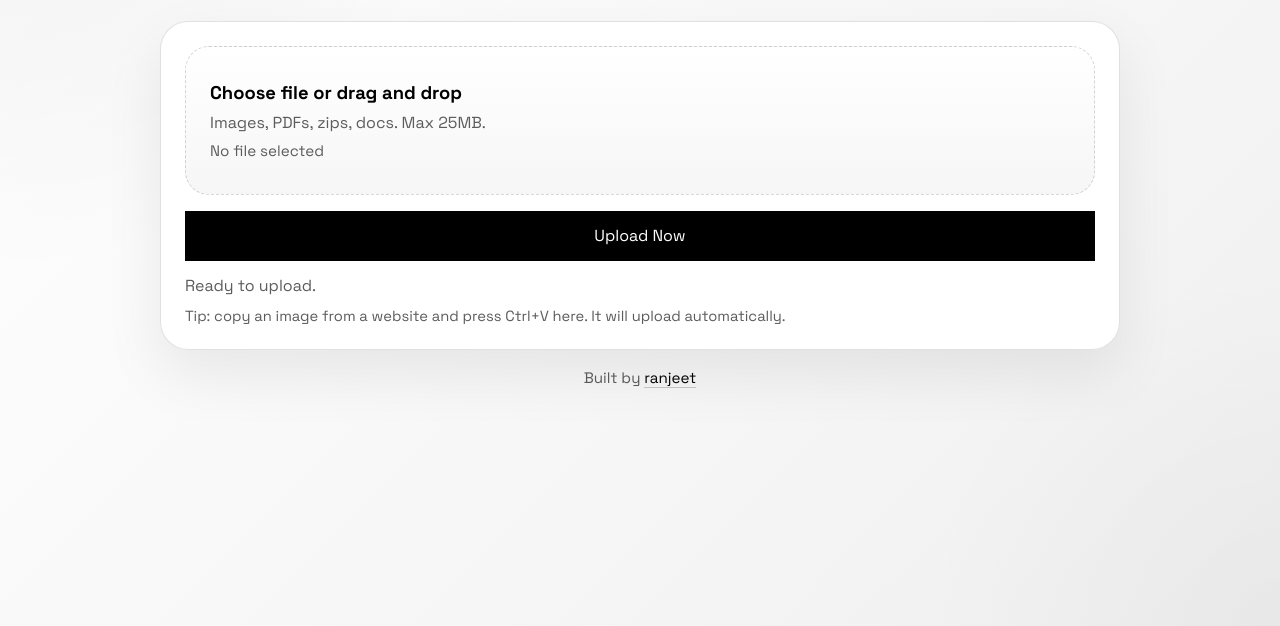
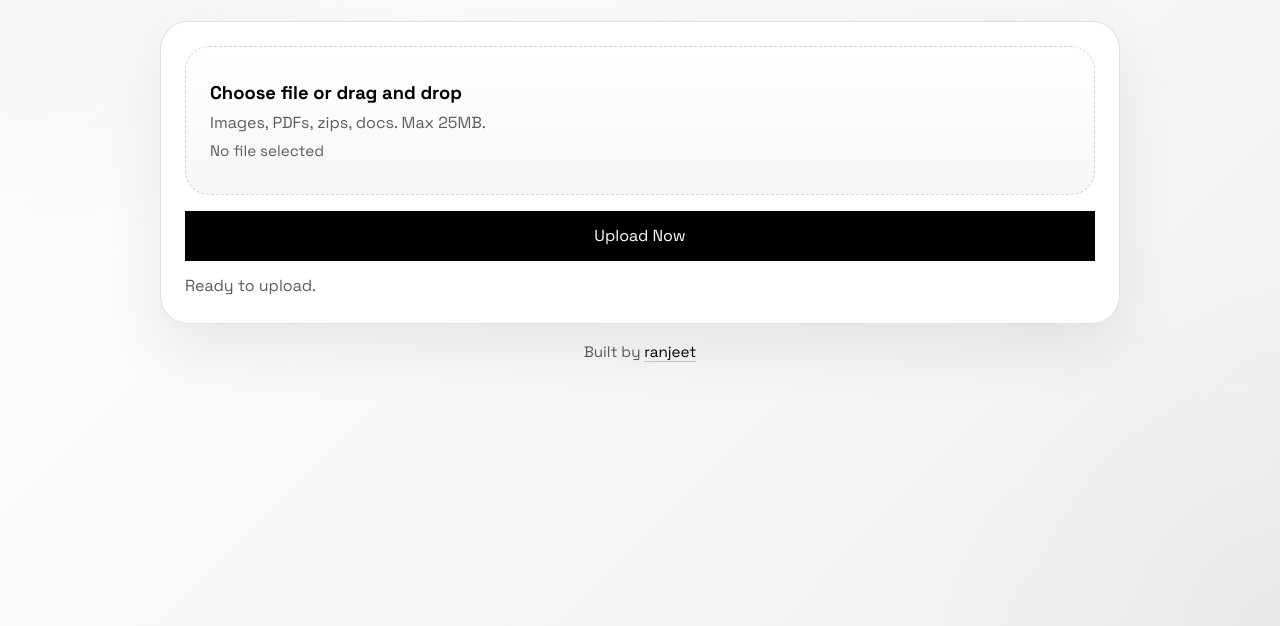
Before and after one commit to 0xranjeet/ranjeet-storage, a website: page public/index.html in a window 1280 px wide. Shown: the part 174-800 px from the top of the page. Drawn offline with Linux system fonts and the light colour scheme.

Commit message:
Update index.html

```diff
--- a/public/index.html
+++ b/public/index.html
@@ -35,7 +35,6 @@
         </form>
 
         <div class="status" id="status">Ready to upload.</div>
-        <p class="paste-note">Tip: copy an image from a website and press Ctrl+V here. It will upload automatically.</p>
 
         <section class="result hidden" id="resultCard">
           <div class="result-top">
```
